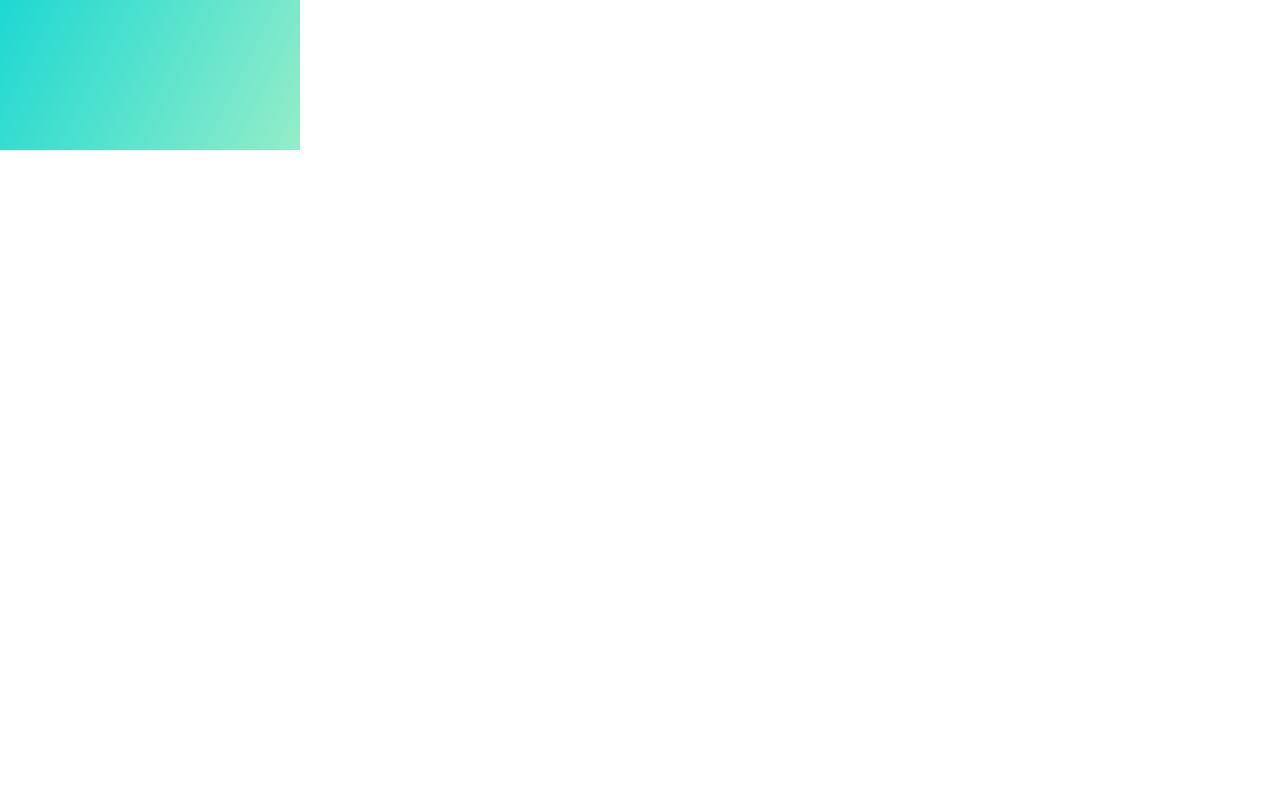
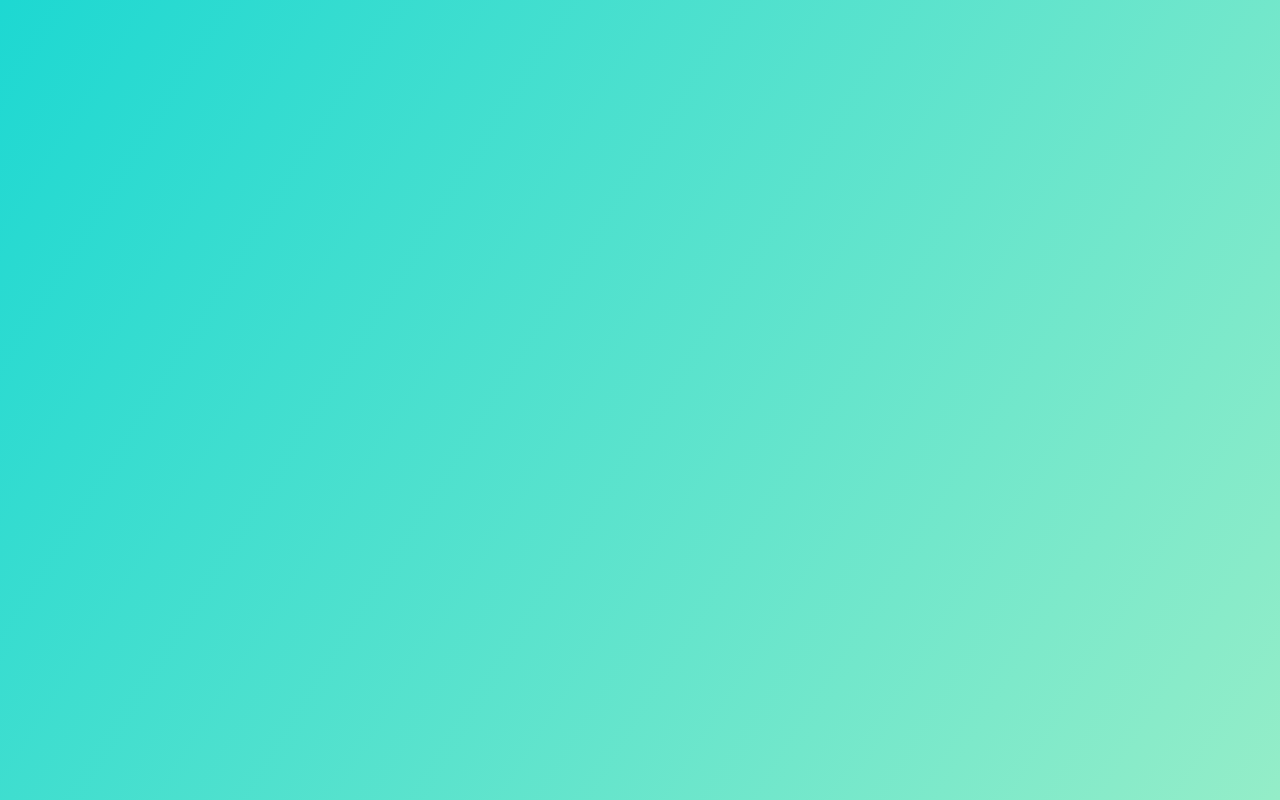
Before and after one commit to tdostilio/glacion, a plain HTML site: page index.html in a window 1280 px wide. Drawn offline with nearby package versions, Linux system fonts and the light colour scheme.

Commit message:
adds styling to make granim canvas full screen

```diff
--- a/styles/main.css
+++ b/styles/main.css
@@ -1,4 +1,4 @@
-#canvas-basic {
+#granim-canvas {
     position: absolute;
     display: block;
     width: 100%;
```
